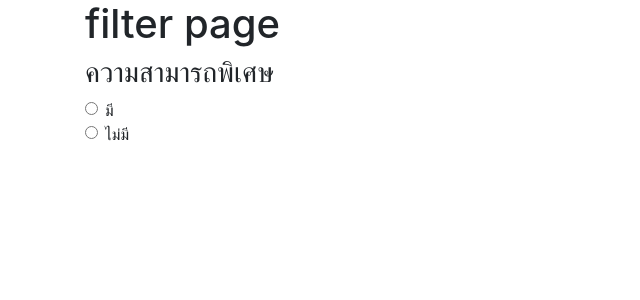
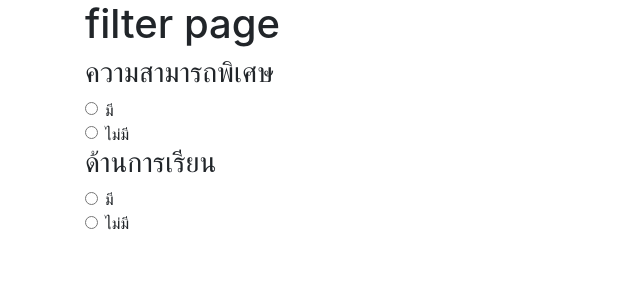
Before and after one commit to F9Uf/imagine-inskru, a Vue app: page /filter in a window 1280 px wide. Shown: the top 300 px of the page, without its empty margins (0-640 px from the left). Built offline with nearby package versions, Linux system fonts and the light colour scheme.

Commit message:
ffilter view and filter2 component update

```diff
--- a/src/components/filter/filter1.vue
+++ b/src/components/filter/filter1.vue
@@ -13,7 +13,7 @@
             ไม่มี
             </label>
         </div>
-        <div class="form-contro" v-if="radioBox === 'yes'">
+        <div class="form-control" v-if="radioBox === 'yes'">
             <div class="form-group">
                 <input type="text" class="form-control" placeholder="คณิตศาสตร์">
             </div>
--- a/src/components/filter/filter2.vue
+++ b/src/components/filter/filter2.vue
@@ -2,12 +2,36 @@
   <div class="filter2">
     <h3>ด้านการเรียน</h3>
     <div class="form-check">
-      <input class="form-check-input" type="checkbox" value id="defaultCheck1" />
-      <label class="form-check-label" for="defaultCheck1">Default checkbox</label>
+      <input
+        class="form-check-input"
+        type="radio"
+        name="exampleRadios"
+        id="exampleRadios1"
+        value="yes"
+        v-model="radioBox"
+      />
+      <label class="form-check-label" for="exampleRadios1">มี</label>
     </div>
     <div class="form-check">
-      <input class="form-check-input" type="checkbox" value id="defaultCheck2" disabled />
-      <label class="form-check-label" for="defaultCheck2">Disabled checkbox</label>
+      <input
+        class="form-check-input"
+        type="radio"
+        name="exampleRadios"
+        id="exampleRadios2"
+        value="no"
+        v-model="radioBox"
+      />
+      <label class="form-check-label" for="exampleRadios2">ไม่มี</label>
+    </div>
+    <div class="form-control" v-if="radioBox === 'yes'">
+      <div class="form-check">
+        <input class="form-check-input" type="checkbox" value id="defaultCheck1" />
+        <label class="form-check-label" for="defaultCheck1">Default checkbox</label>
+      </div>
+      <div class="form-check">
+        <input class="form-check-input" type="checkbox" value id="defaultCheck2" disabled />
+        <label class="form-check-label" for="defaultCheck2">Disabled checkbox</label>
+      </div>
     </div>
   </div>
 </template>
--- a/src/views/filter.vue
+++ b/src/views/filter.vue
@@ -2,15 +2,17 @@
     <div class="filter">
         <h1>filter page</h1>
         <filter1></filter1>
+        <filter2></filter2>
     </div>
 </template>
 
 <script>
 import filter1 from '../components/filter/filter1'
-
+import filter2 from '../components/filter/filter2'
 export default {
     components: {
-        filter1
+        filter1,
+        filter2
     }
 }
 </script>
```
